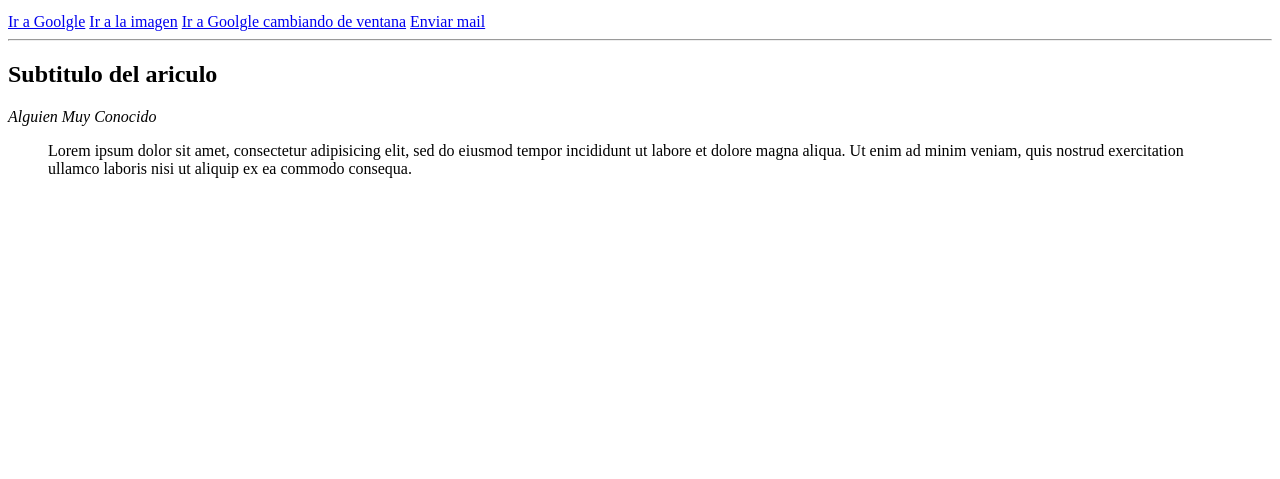
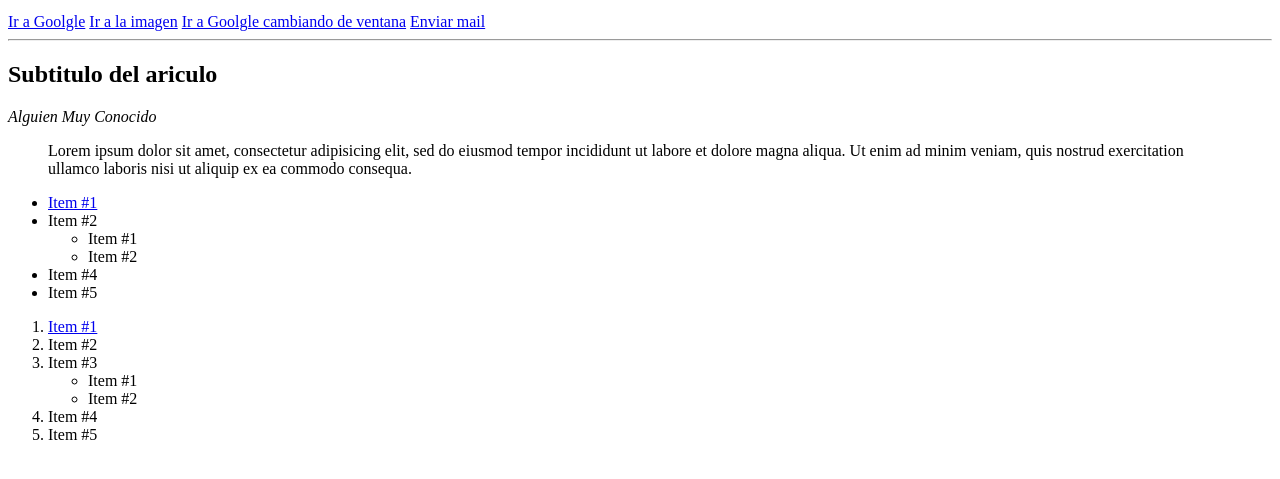
Before and after one commit to RotcehOdraude/Aprendiendo-html, a plain HTML site: page index.html in a window 1280 px wide. Shown: the part 105-584 px from the top of the page. Drawn offline with Linux system fonts and the light colour scheme.

Commit message:
Se explica como utilizar listas ordenadas y desordenadas.Etiquetas:ul,li,ol

```diff
--- a/index.html
+++ b/index.html
@@ -16,11 +16,31 @@
     <a href="mailto:contacto@falconmaster.com" title="Enviar correo a Carlos Arturo">Enviar mail</a>
     <hr/>
     <h2>Subtitulo del ariculo</h2><!--Titular o subtitulo-->
-
     <p>
       <cite>Alguien Muy Conocido</cite>
       <blockquote>Lorem ipsum dolor sit amet, consectetur adipisicing elit, sed do eiusmod tempor incididunt ut labore et dolore magna aliqua. Ut enim ad minim veniam, quis nostrud exercitation ullamco laboris nisi ut aliquip ex ea commodo consequa.
       </blockquote>
     </p>
+    <ul><!--Los menus de navegacion se suelen hacer asi con css-->
+      <li><a href="#">Item #1</a></li>
+      <li>Item #2</li>
+      <ul>
+        <li>Item #1</li>
+        <li>Item #2</li>
+      </ul>
+      <li>Item #4</li>
+      <li>Item #5</li>
+    </ul>
+    <ol>
+      <li><a href="#"> Item #1</a></li>
+      <li>Item #2</li>
+      <li>Item #3</li>
+      <ul>
+        <li>Item #1</li>
+        <li>Item #2</li>
+      </ul>
+      <li>Item #4</li>
+      <li>Item #5</li>
+    </ol>
   </body>
 </html>
```
Also changed, not shown: Para empezar.txt.
